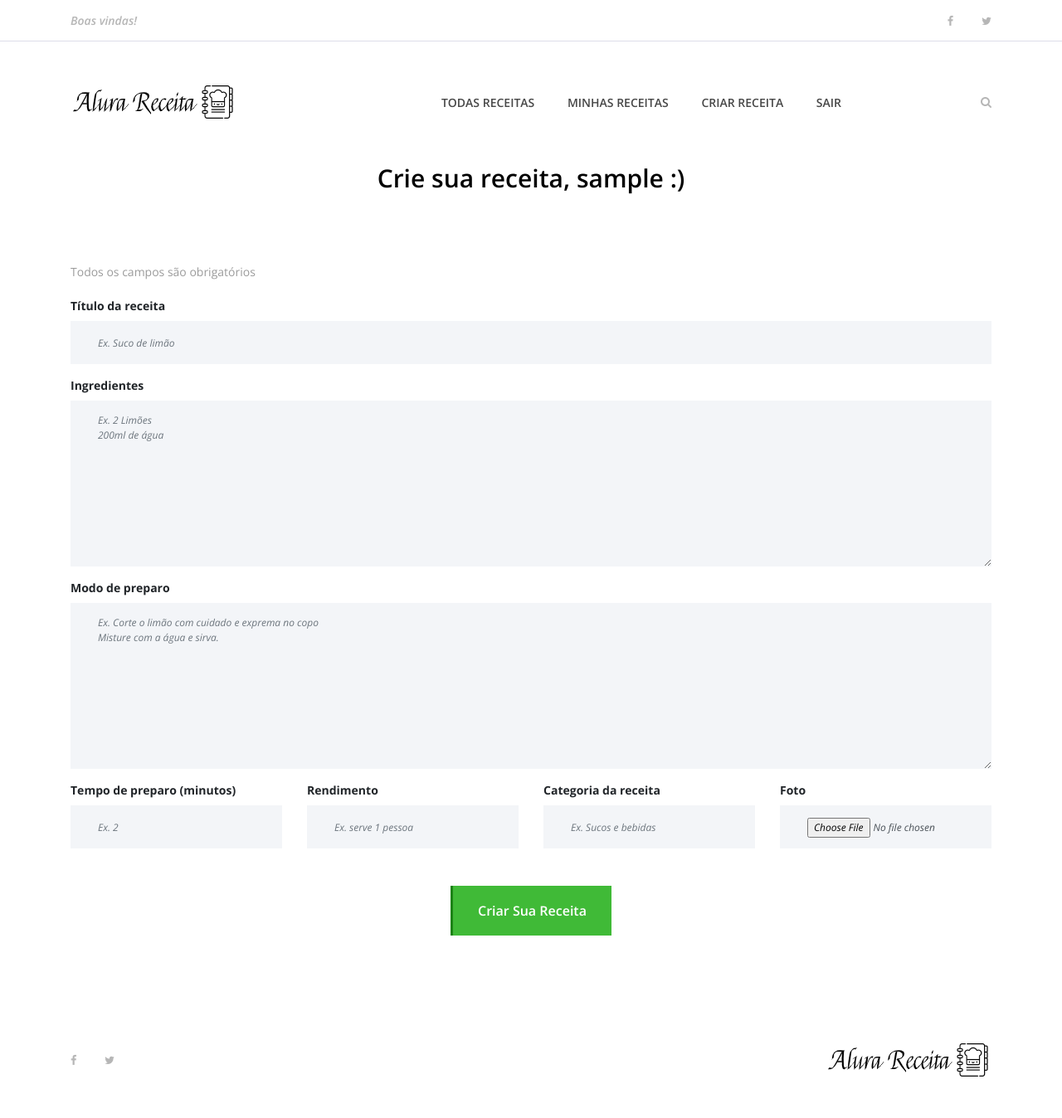
After one commit to joaogabrielrc/Alura-Receitas, a Django app: page /recipes/create/ in a window 1280 px wide. The commit adds this page. Shown: the whole page at 83% size. Run offline with Django 3.2, Linux system fonts and the light colour scheme; the visitor is signed in with stand-in values (Sample User, id 1); parts of the project's set-up code (start-up, migrations or seed data) failed here and were passed over; some libraries are stand-ins or nearby versions.

Commit message:
Visualização e criação das proprias receitas adionado

```diff
--- a/receitas/urls.py
+++ b/receitas/urls.py
@@ -2,11 +2,15 @@ from django.urls import path
 
 from .views import (
   index_view,
-  recipe_view
+  recipe_view,
+  recipe_detail_view,
+  recipe_create_view
 )
 
 
 urlpatterns = [
   path('', index_view, name='index'),
-  path('receitas/<int:pk>/', recipe_view, name='recipe')
+  path('recipes/<int:pk>/', recipe_detail_view, name='recipe'),
+  path('recipes/create/', recipe_create_view, name='recipe_create'),
+  path('recipes/', recipe_view, name='recipes')
 ]
--- a/receitas/views.py
+++ b/receitas/views.py
@@ -1,7 +1,49 @@
-from django.shortcuts import get_object_or_404, render
+from django.shortcuts import get_object_or_404, redirect, render
 from django.contrib.auth.decorators import login_required
+from django.contrib.auth import get_user_model
 
 from receitas.models import Recipe
+
+
+User = get_user_model()
+
+@login_required
+def recipe_view(request):
+  recipe_queryset = Recipe.objects.filter(is_active=True, owner=request.user).order_by('-created_at')
+  context = {
+    'recipes': recipe_queryset
+  }
+  return render(request, 'pages/index.html', context)
+
+
+@login_required
+def recipe_create_view(request):
+
+  if request.method == 'POST':
+    user = request.user
+    name = request.POST.get('name')
+    ingredients = request.POST.get('ingredients')
+    preparation = request.POST.get('preparation')
+    preparation_time = request.POST.get('preparation_time')
+    potion = request.POST.get('potion')
+    category = request.POST.get('category')
+    image = request.FILES.get('image')
+
+    recipe = Recipe.objects.create(
+      owner=user,
+      name=name,
+      ingredients=ingredients,
+      preparation=preparation,
+      preparation_time=preparation_time,
+      potion=potion,
+      category=category
+    )
+    if image:
+      recipe.image = image
+    recipe.save()
+    return redirect('/')
+
+  return render(request, 'pages/recipe-create.html')
 
 
 @login_required
@@ -17,7 +59,7 @@ def index_view(request):
 
 
 @login_required
-def recipe_view(request, pk=None):
+def recipe_detail_view(request, pk=None):
   recipe_object = get_object_or_404(Recipe, pk=pk)
   recipe_image = recipe_object.image.url
   if recipe_object.image.name == recipe_object.image.field.default:
--- /dev/null
+++ b/templates/pages/recipe-create.html
@@ -0,0 +1,75 @@
+{% extends 'base.html' %}
+{% load static %}
+
+{% block content %}
+<div id="preloader">
+  <i class="circle-preloader"></i>
+  <img src="{% static 'img/core-img/pizza.png' %}" alt="">
+</div>
+
+{% include 'partials/search.html' %}
+
+{% include 'partials/header.html' %}
+
+<div class="contact-area section-padding-0-80">
+  <div class="container">
+    <div class="row">
+      <div class="col-12">
+        <div class="section-heading">
+          <h3>Crie sua receita, {{ user.username }} :)</h3>
+        </div>
+      </div>
+    </div>
+
+    <div class="row">
+      <div class="col-12">
+        <p>Todos os campos são obrigatórios</p>
+        <div class="contact-form-area">
+          <form action="{% url 'recipe_create' %}" method="POST" enctype="multipart/form-data">
+            {% csrf_token %}
+            <div class="row">
+              <div class="col-12 col-lg-12">
+                <label for="nome_receita"><b>Título da receita</b></label>
+                <input type="text" id="nome_receita" class="form-control" name="name"
+                  placeholder="Ex. Suco de limão" required>
+              </div>
+              <div class="col-12">
+                <label for="file"><b>Ingredientes</b></label>
+                <textarea class="form-control" name="ingredients" cols="30" rows="10"
+                  placeholder="Ex. 2 Limões &#10;200ml de água" required></textarea>
+              </div>
+              <div class="col-12">
+                <label for="file"><b>Modo de preparo</b></label>
+                <textarea class="form-control" name="preparation" cols="30" rows="10"
+                  placeholder="Ex. Corte o limão com cuidado e exprema no copo  &#10;Misture com a água e sirva."
+                  required></textarea>
+              </div>
+              <div class="col-12 col-lg-3">
+                <label for="file"><b>Tempo de preparo (minutos)</b></label>
+                <input type="number" class="form-control" name="preparation_time" placeholder="Ex. 2" required>
+              </div>
+              <div class="col-12 col-lg-3">
+                <label for="file"><b>Rendimento</b></label>
+                <input type="text" class="form-control" name="potion" placeholder="Ex. serve 1 pessoa" required>
+              </div>
+              <div class="col-12 col-lg-3">
+                <label for="file"><b>Categoria da receita</b></label>
+                <input type="text" class="form-control" name="category" placeholder="Ex. Sucos e bebidas" required>
+              </div>
+              <div class="col-12 col-lg-3">
+                <label for="file"><b>Foto</b></label>
+                <input type="file" class="form-control" name="image">
+              </div>
+              <div class="col-12 text-center">
+                <button class="btn delicious-btn mt-30" type="submit">Criar sua receita</button>
+              </div>
+            </div>
+          </form>
+        </div>
+      </div>
+    </div>
+  </div>
+</div>
+
+{% include 'partials/footer.html' %}
+{% endblock %}
--- a/templates/partials/header.html
+++ b/templates/partials/header.html
@@ -48,8 +48,9 @@
             {% if user.is_authenticated %}
             <div class="classynav">
               <ul>
-                <li><a href="{% url 'index' %}">Páginal Principal</a></li>
-                <li><a href="{% url 'register' %}">Cadastro</a></li>
+                <li><a href="{% url 'index' %}">Todas Receitas</a></li>
+                <li><a href="{% url 'recipes' %}">Minhas Receitas</a></li>
+                <li><a href="{% url 'recipe_create' %}">Criar Receita</a></li>
                 <li><a href="{% url 'logout' %}">Sair</a></li>
               </ul>
               <div class="search-btn">
```
